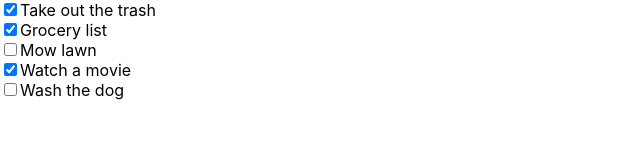
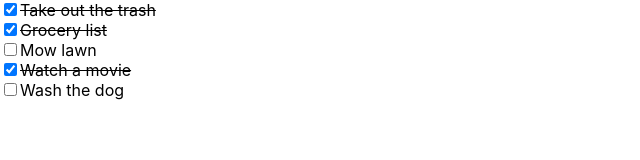
Before and after one commit to TobaMarius/freeCodeCampReactTutorial, a React (Create React App) app: page / in a window 1280 px wide. Shown: the top 160 px of the page, without its empty margins (0-640 px from the left). Built offline with nearby package versions, Linux system fonts and the light colour scheme.

Commit message:
Phase 7: Added conditional styles.

```diff
--- a/src/components/TodoItem.js
+++ b/src/components/TodoItem.js
@@ -6,7 +6,7 @@ function TodoItem(props) {
     return (
         <div>
             <input type="checkbox" checked={!!props.item.completed} onChange={() => props.handleChange(props.item.id)} />
-            <span>{props.item.text}</span>
+            <span style={props.item.completed ? { textDecoration: "line-through" } : null}>{props.item.text}</span>
         </div>
     );
 }
```
